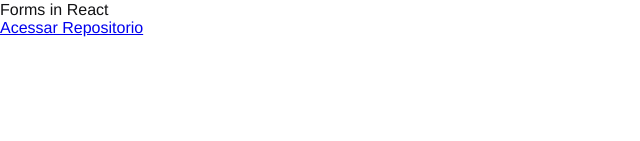
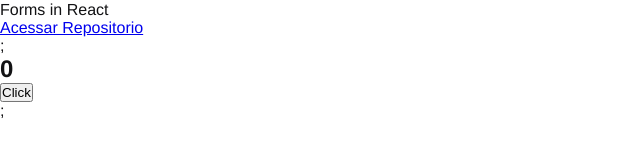
Before and after one commit to devBernardo-Mendes/ignite-react-rocketseat, a React app: page / in a window 1280 px wide. Shown: the part 207-348 px from the top of the page, without its empty margins (0-640 px from the left). Built offline with nearby package versions, Linux system fonts and the light colour scheme; the HTML template or start-up script is replaced by a standard one.

Commit message:
feat: :sparkles: Create app counter for show the use of useState

```diff
--- a/src/App.jsx
+++ b/src/App.jsx
@@ -1,6 +1,12 @@
+import { Counter } from "./components/Counter";
 import { RepositoryList } from "./components/repositoryList";
 import "./styles/global.scss";
 
 export function App() {
-  return <RepositoryList />;
+  return (
+    <>
+      <RepositoryList />;
+      <Counter />;
+    </>
+  );
 }
--- /dev/null
+++ b/src/components/Counter.jsx
@@ -0,0 +1,18 @@
+import { useState } from "react";
+
+export function Counter() {
+  const [counter, setCounter] = useState(0);
+
+  function increment() {
+    setCounter(counter + 1);
+  }
+
+  return (
+    <div>
+      <h2>{counter}</h2>
+      <button type="button" onClick={increment}>
+        Click
+      </button>
+    </div>
+  );
+}
```
